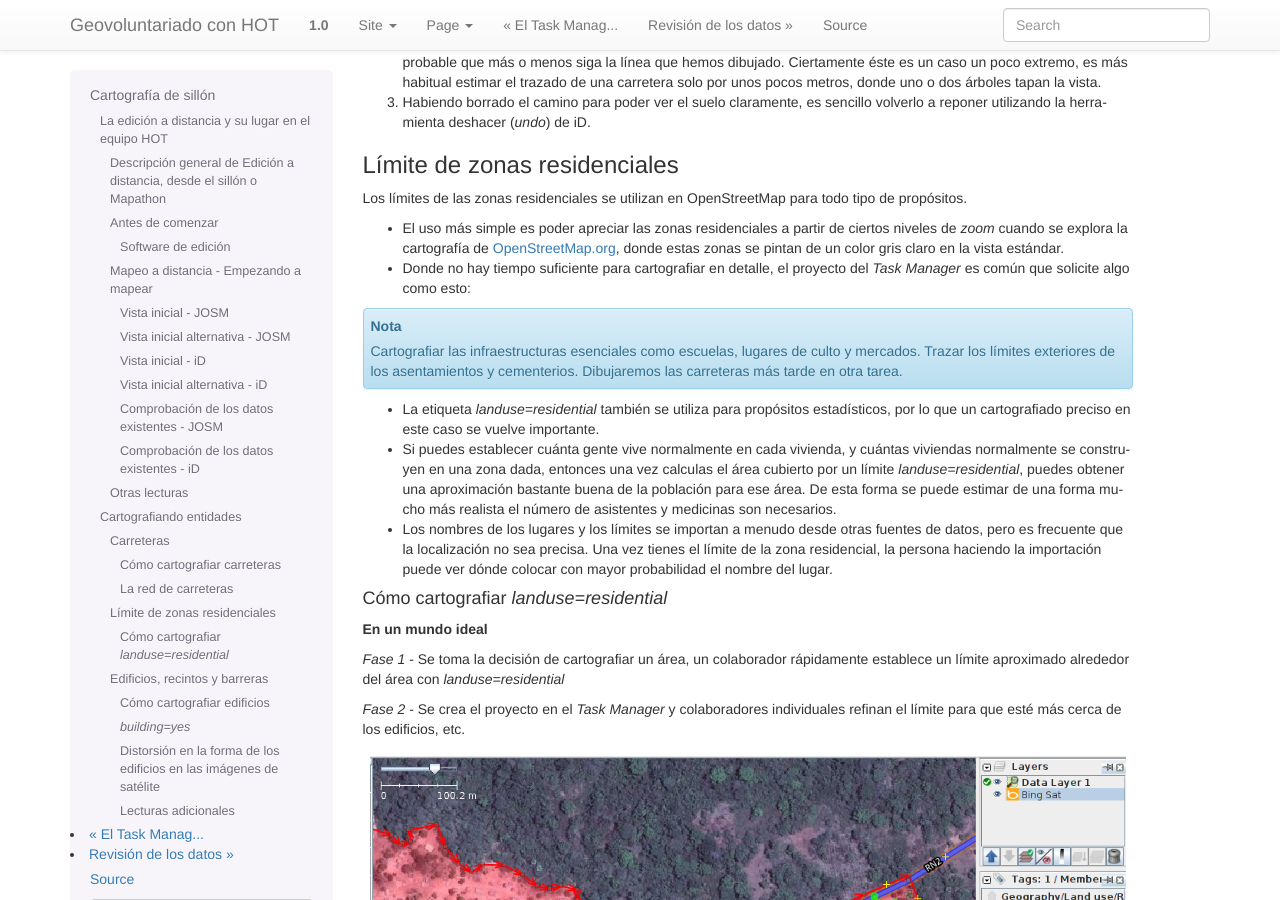
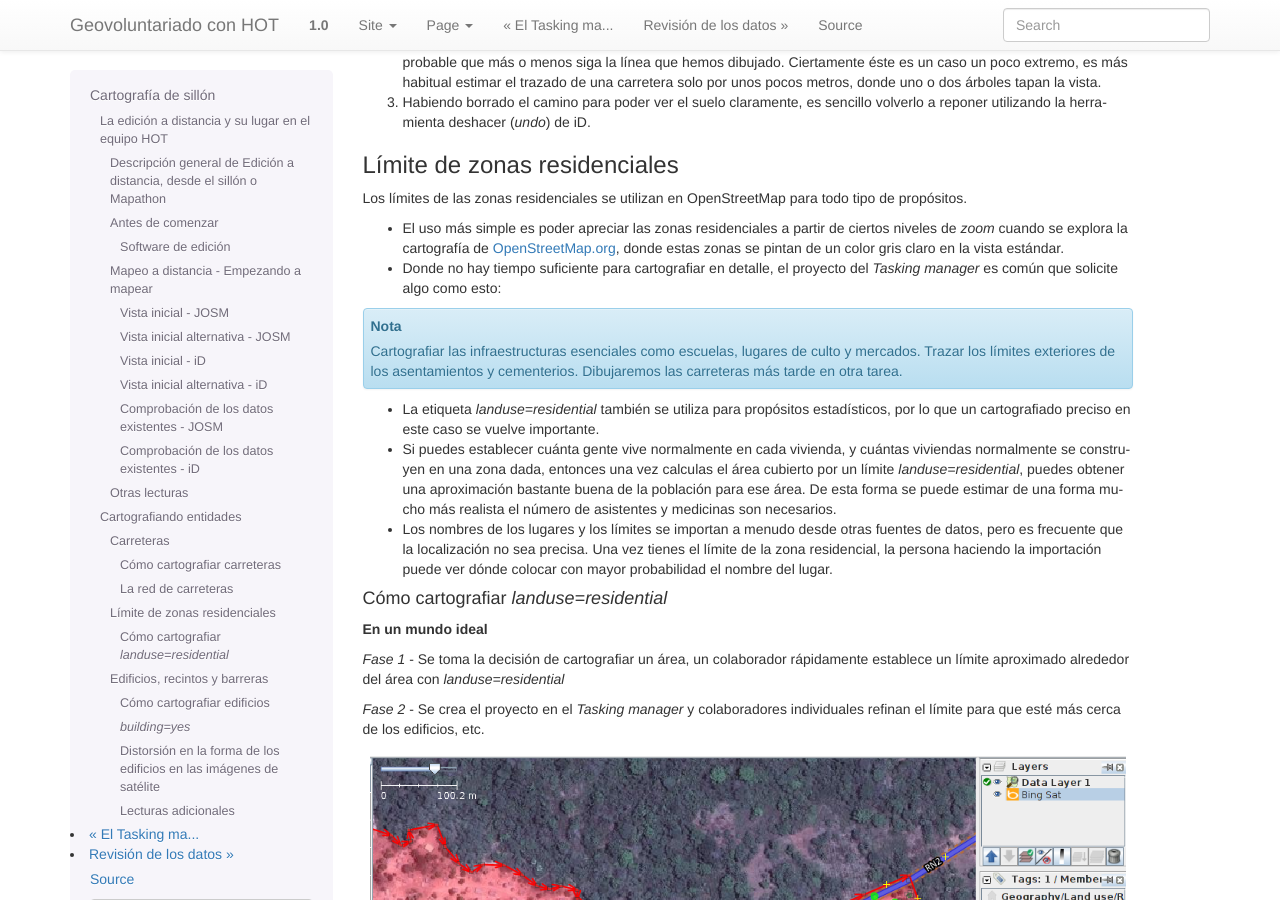
Before and after one commit to geoinquietosvlc/geovoluntariado-hot-workshop, a Sphinx documentation site: the page built from source/030_carto_sillon.rst, in a window 1280 px wide and 900 px high, scrolled down 7682 px. Built offline with Sphinx 7.4.7, drawn with Linux system fonts in a browser that asks for light colours; formulas are drawn with MathJax 3.

Commit message:
fixed Task by Tasking manager

```diff
--- a/README.rst
+++ b/README.rst
@@ -37,10 +37,10 @@ con ellos.
 Tras una pequeña introducción al modelo de datos de OSM y a los principales
 editores cartográficos que se pueden usar (JOSM_, ID_), entraremos en detalle a
 ver cómo funciona la principal herramienta de coordinación del HOT_: el
-`Task Manager`_.
+`Tasking manager`_.
 
 En la segunda parte del taller revisaremos diferentes tipos de acciones
-coordinadas en el `Task Manager`_, es decir, qué tareas solicita el HOT_ a su
+coordinadas en el `Tasking manager`_, es decir, qué tareas solicita el HOT_ a su
 comunidad de colaboradores (elaboración de cartografía, trabajos de revisión y
 validación, etc), cuál es la mecánica para configurar los editores, etc.
 
@@ -79,4 +79,4 @@ Referencias
 .. _HOT: http://hotosm.org
 .. _JOSM: https://josm.openstreetmap.de/
 .. _ID: http://ideditor.com/
-.. _Task Manager: http://tasks.hotosm.org
+.. _Tasking manager: http://tasks.hotosm.org
--- a/source/020_taskmanager.rst
+++ b/source/020_taskmanager.rst
@@ -1,7 +1,7 @@
 .. _taskmanager:
 
 ======================
-El Task Manager de HOT
+El Tasking manager de HOT
 ======================
 
 .. note:: Texto extraído de la `guía de coordinación de OSM <http://learnosm.org/es/coordination/tasking-manager/>`_
@@ -277,7 +277,7 @@ Editar con iD
   ventana en el navegador, con los datos existentes de OSM cargados. El
   navegador *Internet Explorer* no soporta aún el editor iD y carga
   automáticamente el editor Potlatch 2. La pestaña o ventana original con el
-  *Task Manager* seguirá estando disponible en el navegador.
+  *Tasking manager* seguirá estando disponible en el navegador.
 
 Editar con Potlatch 2
 """"""""""""""""""""""""""
--- a/source/030_carto_sillon.rst
+++ b/source/030_carto_sillon.rst
@@ -428,7 +428,7 @@ tipo de propósitos.
   pintan de un color gris claro en la vista estándar.
 
 + Donde no hay tiempo suficiente para cartografiar en detalle, el proyecto del
-  *Task Manager* es común que solicite algo como esto:
+  *Tasking manager* es común que solicite algo como esto:
 
 
 .. note:: Cartografiar las infraestructuras esenciales como escuelas, lugares
@@ -461,7 +461,7 @@ Cómo cartografiar *landuse=residential*
 rápidamente establece un límite aproximado alrededor del área con
 *landuse=residential*
 
-*Fase 2* - Se crea el proyecto en el *Task Manager* y colaboradores
+*Fase 2* - Se crea el proyecto en el *Tasking manager* y colaboradores
 individuales refinan el límite para que esté más cerca de los edificios, etc.
 
 .. figure:: img/JOSM_residential.png
--- a/source/050_mapping_parties_hot.rst
+++ b/source/050_mapping_parties_hot.rst
@@ -507,7 +507,7 @@ En las instalaciones:
 * Tener descargada una máquina virtual Java y tal vez versiones portables para *Windows*
   de *Firefox* y JOSM al menos.
 
-* Revisar mínimamente el estado de las tareas en el *Task Manager* que vamos a
+* Revisar mínimamente el estado de las tareas en el *Tasking manager* que vamos a
   ofrecer a los asistentes, comprobar que las instrucciones para la configuración
   de los editores funcionan y cualquier otra indicación que haga falta pasar a los
   asistentes.
```
